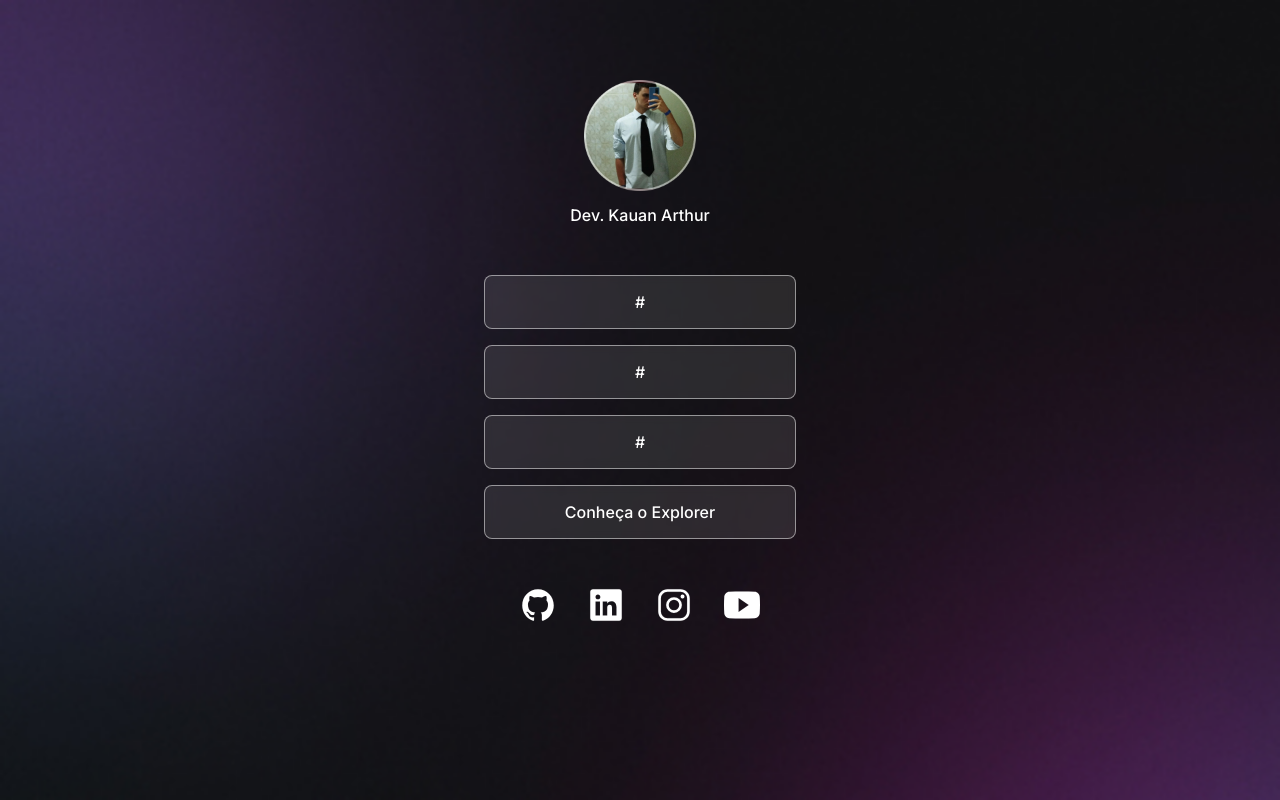
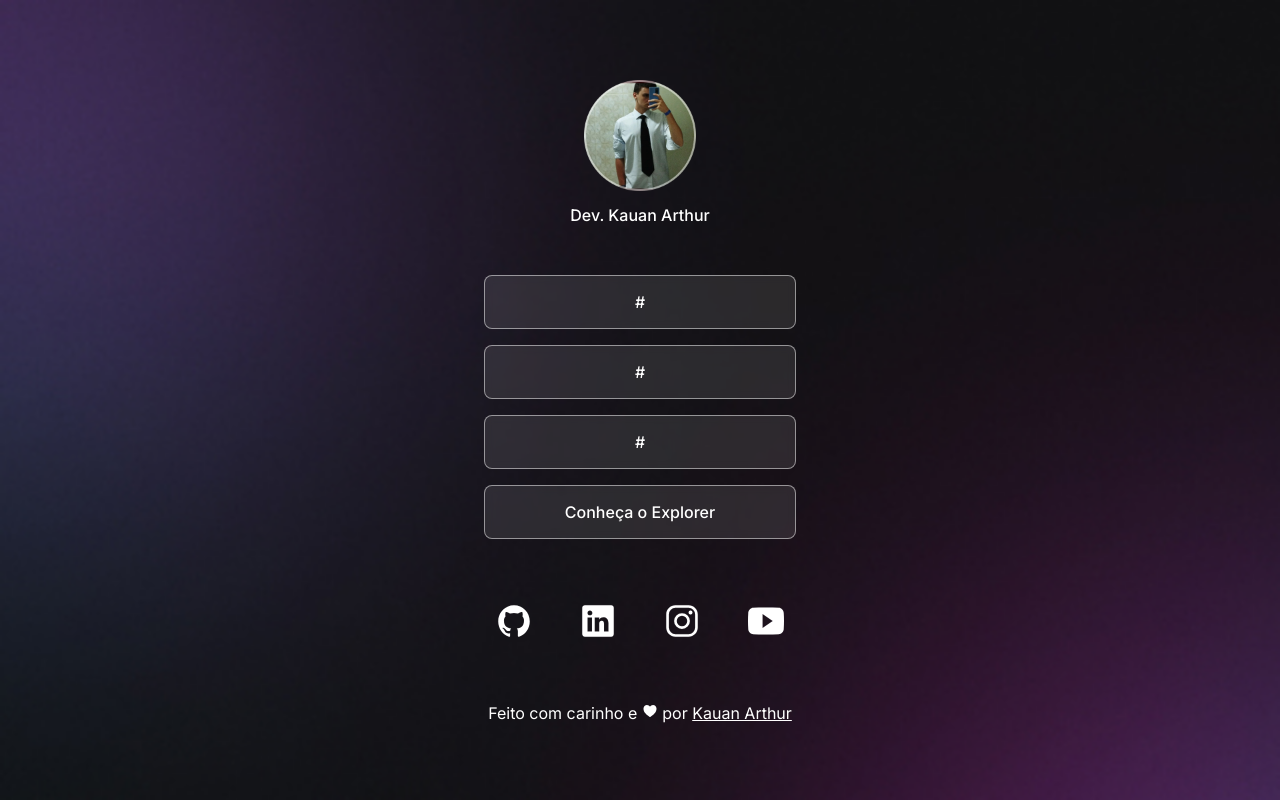
Before and after one commit to Schambin/MyLinks, a plain HTML site: page index.html in a window 1280 px wide. Drawn offline with nearby package versions, Linux system fonts and the light colour scheme.

Commit message:
Footer
Footer addition

```diff
--- a/index.html
+++ b/index.html
@@ -60,6 +60,11 @@
         </a>
       </div>
     </div>
+
+    <footer>
+      Feito com carinho e <ion-icon name="heart"></ion-icon> por
+      <a href="">Kauan Arthur</a>
+    </footer>
     <script
       type="module"
       src="https://unpkg.com/ionicons@7.1.0/dist/ionicons/ionicons.esm.js"
--- a/style.css
+++ b/style.css
@@ -80,7 +80,7 @@ ul li a:hover {
 /* Links Sociais */
 #social-links {
   display: flex;
-  gap: 32px;
+  gap: 16px;
   padding: 24px 0px;
   font-size: 36px;
   justify-content: center;
@@ -90,11 +90,16 @@ ul li a:hover {
   display: flex;
   align-items: center;
   justify-content: center;
+  padding: 16px;
+  border-radius: 50%;
+  transition: background;
 }
 
 #social-links a:hover {
-  transition: all 1s;
   background: rgba(255, 255, 255, 0.1);
-  padding: 20px;
-  border-radius: 50%;
 }
+
+footer {
+  padding: 24px;
+  text-align: center;
+}
```
